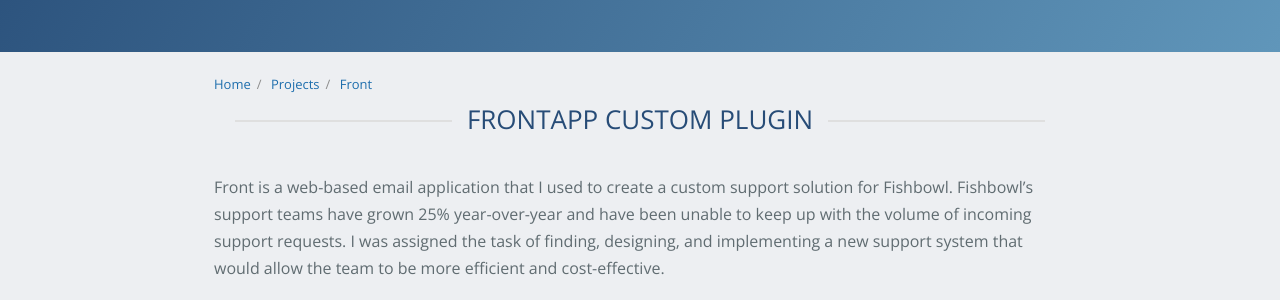
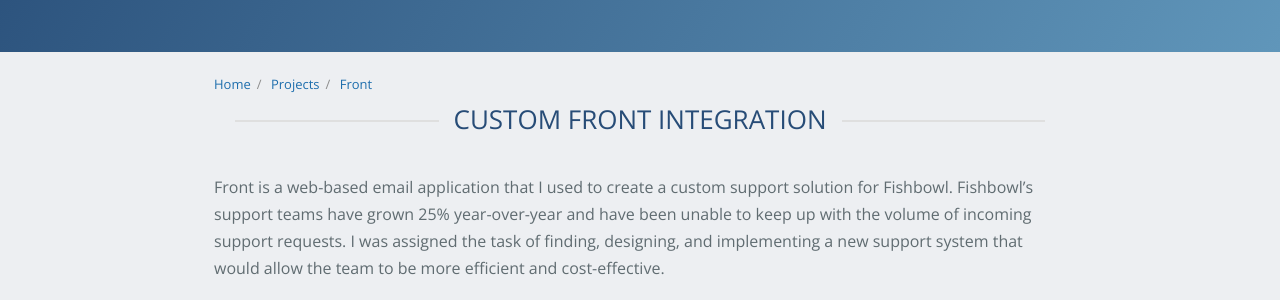
Before and after one commit to mfelt/mfelt.github.io, a Jekyll site: the page built from front.md, in a window 1280 px wide. Shown: the part 269-569 px from the top of the page. Built offline with Jekyll 4.4.1, drawn with Linux system fonts in a browser that asks for light colours; nearby versions of some CDN libraries; our own code applies the rules of GitHub Pages for plain Markdown files.

Commit message:
Update front.md

```diff
--- a/front.md
+++ b/front.md
@@ -4,7 +4,7 @@
   <li><a href="/front/"><span>Front</span></a></li>
 </ol>
 
-{% include h2 text="FrontApp Custom Plugin" %}
+{% include h2 text="Custom Front Integration" %}
 
 Front is a web-based email application that I used to create a custom support solution for Fishbowl. Fishbowl's support teams have grown 25% year-over-year and have been unable to keep up with the volume of incoming support requests. I was assigned the task of finding, designing, and implementing a new support system that would allow the team to be more efficient and cost-effective.
 
```
